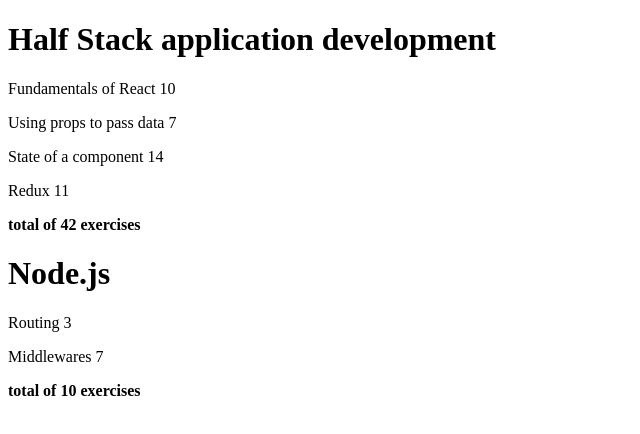
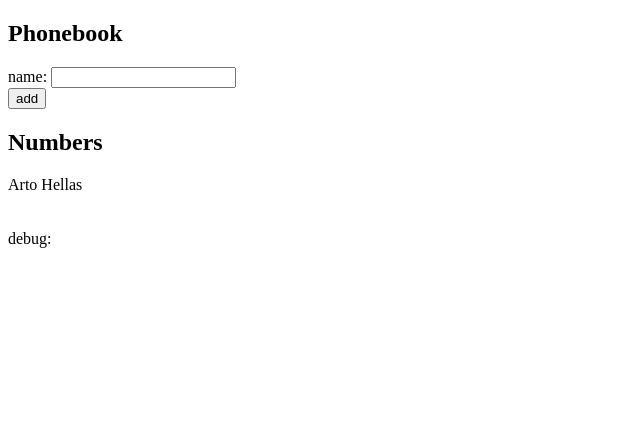
Before and after one commit to matsvw/fullstack-open, a React (Vite) app in the folder part_2/: page / in a window 1280 px wide. Shown: the top 434 px of the page, without its empty margins (0-640 px from the left). Built offline with nearby package versions, Linux system fonts and the light colour scheme.

Commit message:
Exercise 2.6

```diff
--- a/part_2/src/App.jsx
+++ b/part_2/src/App.jsx
@@ -1,57 +1,40 @@
-//import { useState } from 'react'
-
-// Course information already moved to Course component
-import Course from './components/Course';
+import { useState } from 'react'
 
 const App = () => {
-  const courses = [
-    {
-      name: 'Half Stack application development',
-      id: 1,
-      parts: [
-        {
-          name: 'Fundamentals of React',
-          exercises: 10,
-          id: 1
-        },
-        {
-          name: 'Using props to pass data',
-          exercises: 7,
-          id: 2
-        },
-        {
-          name: 'State of a component',
-          exercises: 14,
-          id: 3
-        },
-        {
-          name: 'Redux',
-          exercises: 11,
-          id: 4
-        }
-      ]
-    },
-    {
-      name: 'Node.js',
-      id: 2,
-      parts: [
-        {
-          name: 'Routing',
-          exercises: 3,
-          id: 1
-        },
-        {
-          name: 'Middlewares',
-          exercises: 7,
-          id: 2
-        }
-      ]
-    }
-  ]
+  const [persons, setPersons] = useState([
+    { name: 'Arto Hellas' }
+  ])
+  const [newName, setNewName] = useState('')
+
+  const handleNameChange = (event) => {
+    setNewName(event.target.value)
+  }
+
+  const addPerson = (event) => {
+    event.preventDefault()
+    console.log('button clicked', event)
+    setPersons(persons.concat({ name: newName }))
+    setNewName('')
+  }
 
   return (
     <div>
-      {courses.map(course => <Course key={course.id} course={course} />)}
+      <h2>Phonebook</h2>
+      <form>
+        <div>
+          name: <input value={newName} onChange={handleNameChange} />
+        </div>
+        <div>
+          <button type="submit" onClick={addPerson}>add</button>
+        </div>
+      </form>
+      <h2>Numbers</h2>
+      {persons.map((person, index) =>
+        <div key={`${person.name}_${index}`}>{person.name}</div>
+      )}
+      <br />
+      <br />
+      <div>debug: {newName}</div>
     </div>
   )
 }
--- /dev/null
+++ b/part_2/src/components/Note.jsx
@@ -0,0 +1,5 @@
+const Note = ({ note }) => {
+  return <li>{note.content}</li>
+}
+
+export default Note
--- a/part_2/src/main.jsx
+++ b/part_2/src/main.jsx
@@ -1,5 +1,7 @@
+
 import ReactDOM from 'react-dom/client'
-
 import App from './App'
 
-ReactDOM.createRoot(document.getElementById('root')).render(<App />)
+ReactDOM.createRoot(document.getElementById('root')).render(
+  <App />
+)
```
